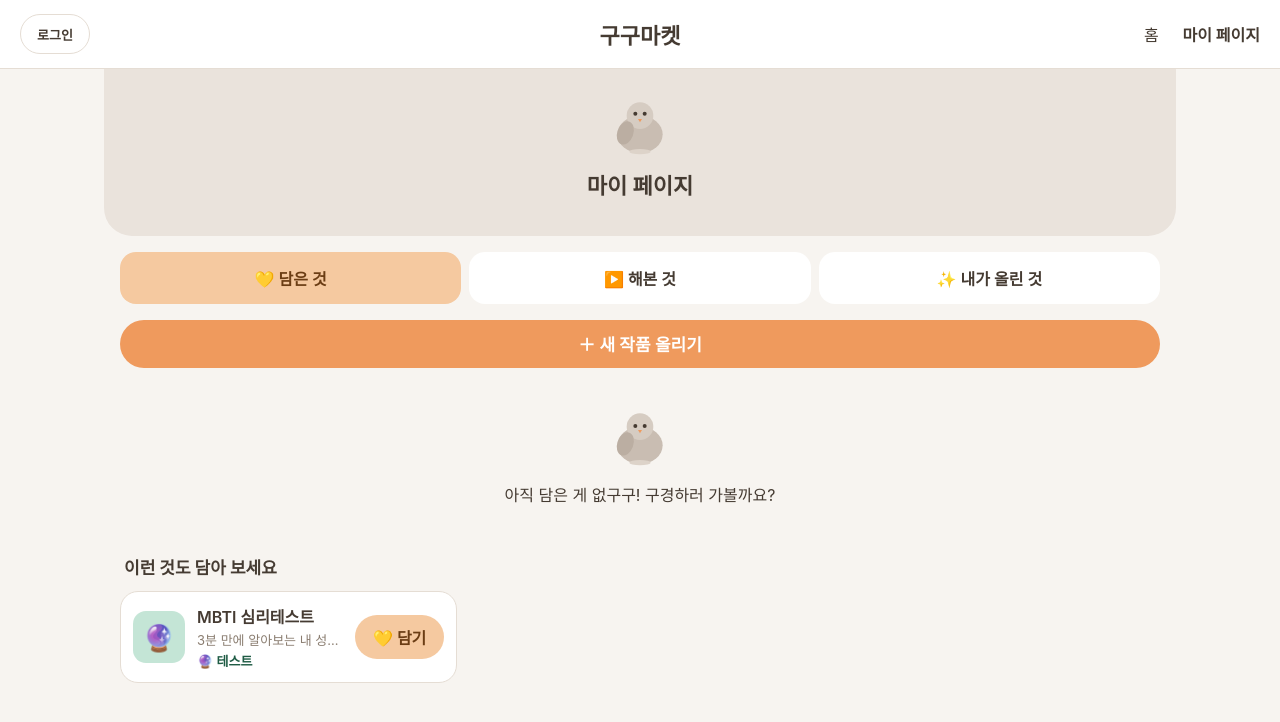
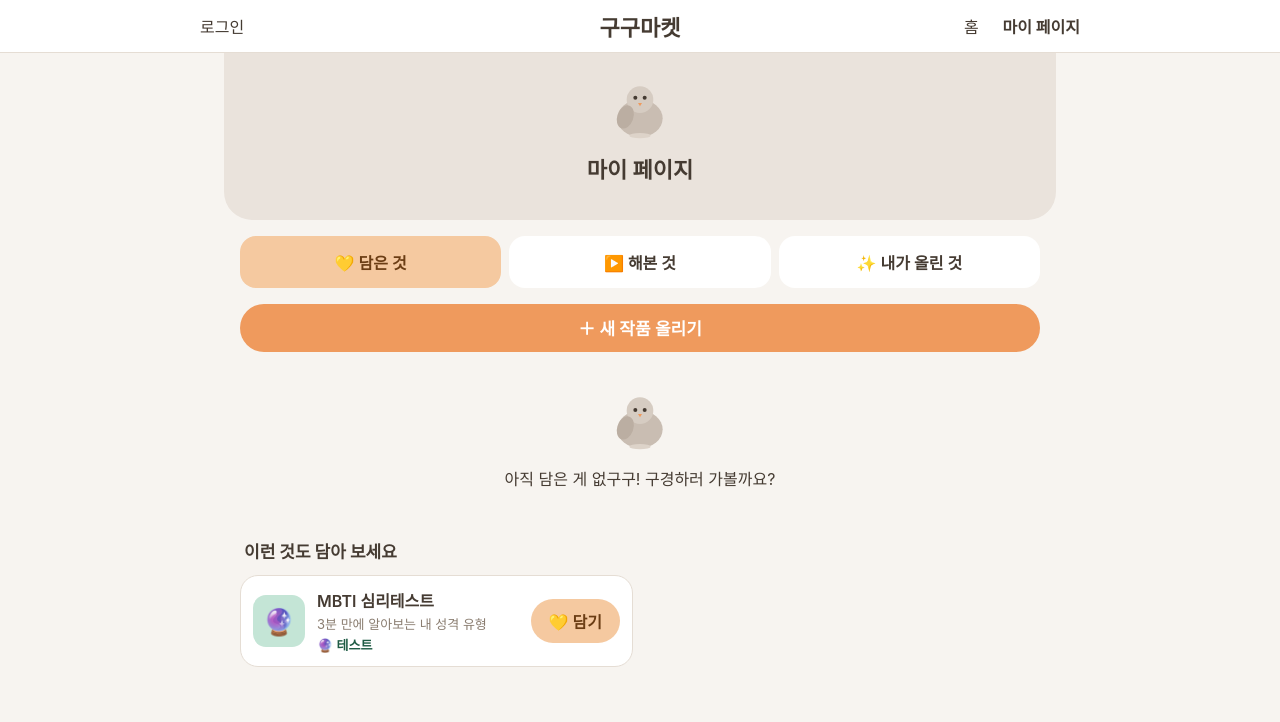
Before and after one commit to sarocoart/gugu, a Next.js app: page /nest in a window 1280 px wide. Shown: the top 722 px of the page. Built offline with nearby package versions, Linux system fonts and the light colour scheme.

Commit message:
Add files via upload

```diff
--- a/app/globals.css
+++ b/app/globals.css
@@ -40,6 +40,11 @@ a {
 .gugu-topnav {
   display: flex;
   justify-content: space-between;
+  align-items: center;
+  width: 100%;
+  max-width: 880px;   /* 본문과 같은 폭 — 메뉴가 중앙 쪽으로 들어옵니다 */
+  margin: 0 auto;
+  position: relative;  /* 로고 중앙 배치 기준 */
 }
 
 /* 로고는 PC에서만 (모바일은 공간이 좁아서 숨김) */
@@ -69,7 +74,7 @@ a {
 
 @media (min-width: 760px) {
   .gugu-shell {
-    max-width: 1120px;
+    max-width: 880px;   /* 아늑한 폭으로 축소 */
     padding: 0 24px 32px;
   }
 
@@ -94,8 +99,8 @@ a {
 
   /* PC에선 카드가 3~4개씩 넓게 */
   .gugu-grid {
-    grid-template-columns: repeat(auto-fill, minmax(230px, 1fr));
-    gap: 18px;
+    grid-template-columns: repeat(auto-fill, minmax(240px, 1fr));
+    gap: 18px;   /* 880px 폭에서 한 줄에 3개가 됩니다 */
   }
 
   .gugu-chips {
@@ -103,3 +108,13 @@ a {
     overflow-x: visible;
   }
 }
+
+
+
+/* 실행 화면의 게임 영역 — 본문 폭을 뚫고 화면 끝까지 펼칩니다 */
+.gugu-fullbleed {
+  width: 100vw;
+  position: relative;
+  left: 50%;
+  margin-left: -50vw;
+}
--- a/app/page.tsx
+++ b/app/page.tsx
@@ -44,7 +44,10 @@ function HomeContent() {
         onChange={(e: ChangeEvent<HTMLInputElement>) => setQuery(e.target.value)}
         placeholder="검색"
         style={{
+          display: "block",
           width: "100%",
+          maxWidth: 560,
+          margin: "0 auto 14px",
           height: 52,
           borderRadius: 26,
           border: `1px solid ${colors.line}`,
@@ -53,7 +56,6 @@ function HomeContent() {
           fontSize: font.body,
           color: colors.text,
           outline: "none",
-          marginBottom: 14,
         }}
       />
 
--- a/components/TopNav.tsx
+++ b/components/TopNav.tsx
@@ -38,9 +38,7 @@ export default function TopNav() {
 
   return (
     <nav
-      className="gugu-topnav"
       style={{
-        alignItems: "center",
         padding: "14px 20px",
         background: colors.surface,
         borderBottom: `1px solid ${colors.line}`,
@@ -49,6 +47,7 @@ export default function TopNav() {
         zIndex: 10,
       }}
     >
+      <div className="gugu-topnav">
       {/* 왼쪽 — 로그인/로그아웃 */}
       {user ? (
         <button
@@ -69,15 +68,9 @@ export default function TopNav() {
         <Link
           href="/login"
           style={{
-            height: 40,
-            lineHeight: "40px",
-            padding: "0 16px",
-            borderRadius: 20,
-            border: `1px solid ${colors.line}`,
-            background: colors.surface,
             color: colors.text,
-            fontSize: font.sub,
-            fontWeight: 600,
+            fontSize: font.body,
+            fontWeight: 500,
             textDecoration: "none",
           }}
         >
@@ -142,6 +135,7 @@ export default function TopNav() {
           🛒 빌트마켓 GO!
         </a>
       )}
+      </div>
     </nav>
   );
 }
```
Also changed, not shown: app/play/[id]/page.tsx (+26 -17 lines).
